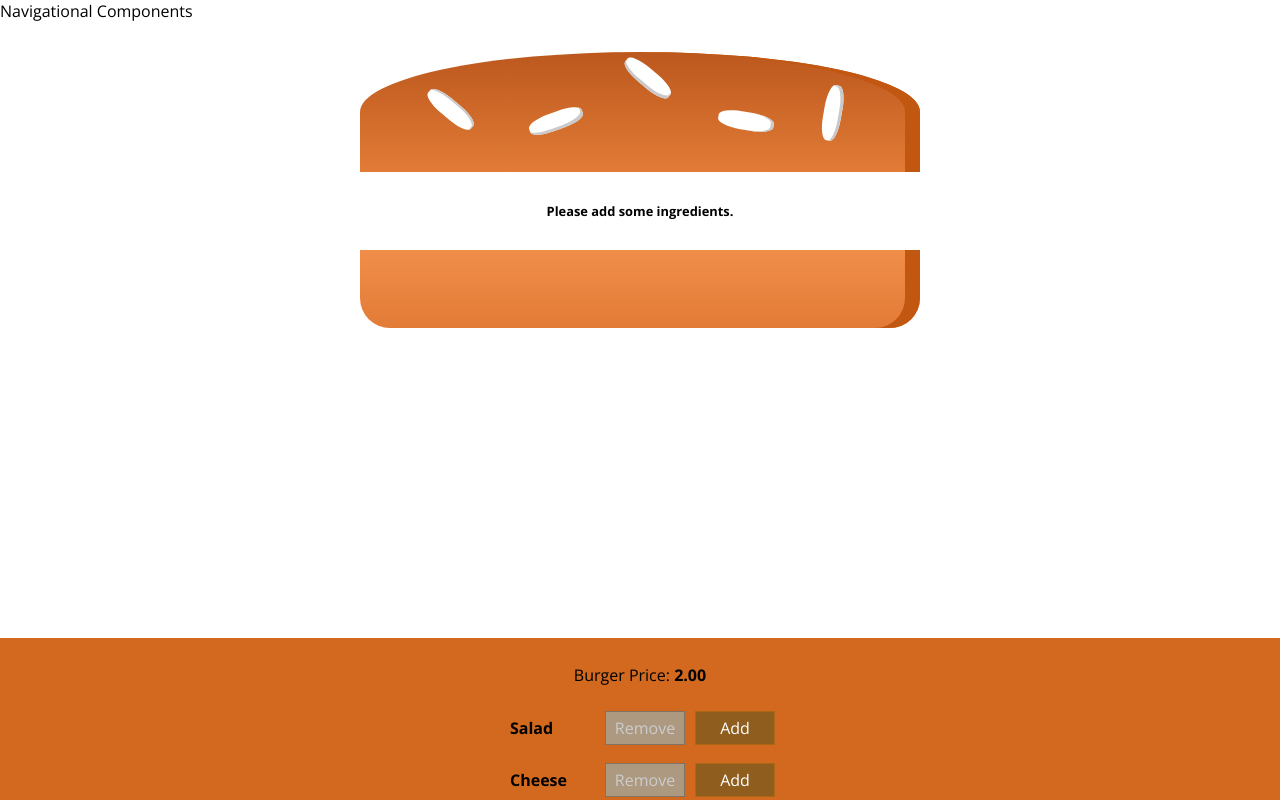
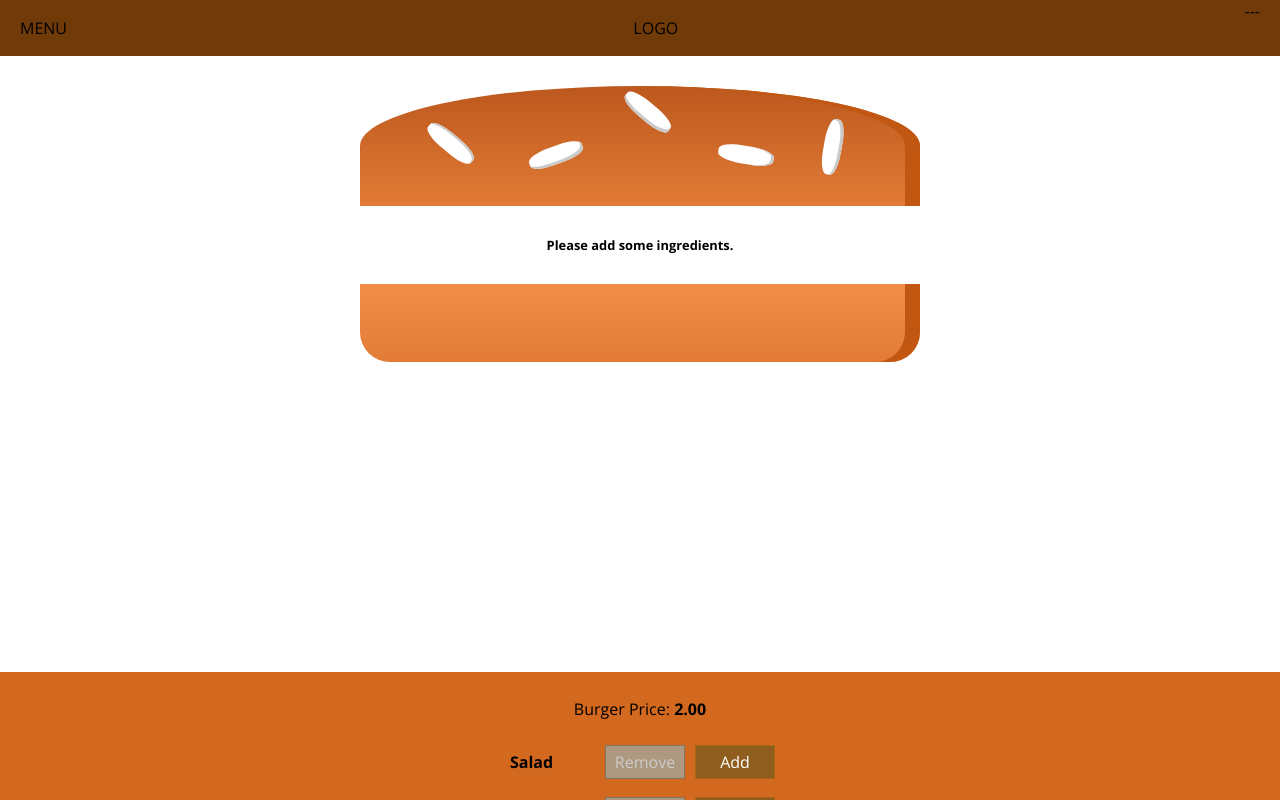
Before and after one commit to ShoaibJalal/Burger-Ordering-App, a React app: page / in a window 1280 px wide. Shown: the top 800 px of the page. Built offline with nearby package versions, Linux system fonts and the light colour scheme.

Commit message:
adding toolbar in layout component

```diff
--- a/src/components/Burger/OrderSummary/OrderSummary.js
+++ b/src/components/Burger/OrderSummary/OrderSummary.js
@@ -16,6 +16,7 @@ const orderSummary = (props) => {
             <ul>
                 {ingredientSummary}
             </ul>
+            <p><strong>Total Price: {props.price.toFixed(2)}</strong></p>
             <p>Continue to Checkout?</p>
             <Button btnType = 'Success' clicked = {props.purchaseContinued}>Continue</Button>
             <Button btnType = 'Danger' clicked = {props.purchaseCancelled}>Cancel</Button>
--- a/src/components/Layout/Layout.css
+++ b/src/components/Layout/Layout.css
@@ -1,3 +1,3 @@
 .Content {
-    margin-top: 16px;
+    margin-top: 72px;
 }
--- a/src/components/Layout/Layout.js
+++ b/src/components/Layout/Layout.js
@@ -1,9 +1,11 @@
 import React, {Fragment} from 'react';
+
 import classes from './Layout.css';
+import Toolbar from '../Navigation/Toolbar/Toolbar';
 
 const layout = (props) => (
     <Fragment>
-    <div>Navigational Components</div>
+    <Toolbar/>
     <main className = {classes.Content}>
         {props.children}
     </main>
--- /dev/null
+++ b/src/components/Navigation/Toolbar/Toolbar.css
@@ -0,0 +1,18 @@
+.Toolbar{
+    height: 56px;
+    width: 100%;
+    position: fixed;
+    top: 0;
+    left: 0;
+    background-color: #703B09;
+    display: flex;
+    justify-content: space-between;
+    align-items: center;
+    padding: 0 20px;
+    box-sizing: border-box;
+    z-index: 90;
+}
+
+.Toolbar nav {
+    height: 100%;
+}
--- /dev/null
+++ b/src/components/Navigation/Toolbar/Toolbar.js
@@ -0,0 +1,14 @@
+import React from 'react';
+import classes from './Toolbar.css';
+
+const toolbar = (props) => (
+    <header className = {classes.Toolbar}>
+        <div>MENU</div>
+        <div>LOGO</div>
+        <nav>
+            ---
+        </nav>
+    </header>
+);
+
+export default toolbar;
--- a/src/containers/BurgerBuilder/BurgerBuilder.js
+++ b/src/containers/BurgerBuilder/BurgerBuilder.js
@@ -93,7 +93,8 @@ class BurgerBuilder extends Component {
                     <OrderSummary
                         ingredients = {this.state.ingredients}
                         purchaseCancelled = {this.purchaseCancelHandler}
-                        purchaseContinued = {this.purchaseContinueHandler}/>
+                        purchaseContinued = {this.purchaseContinueHandler}
+                        price = {this.state.totalPrice}/>
                 </Modal>
                 <Burger ingredients = {this.state.ingredients}/>
                 <BurgerControls
```
